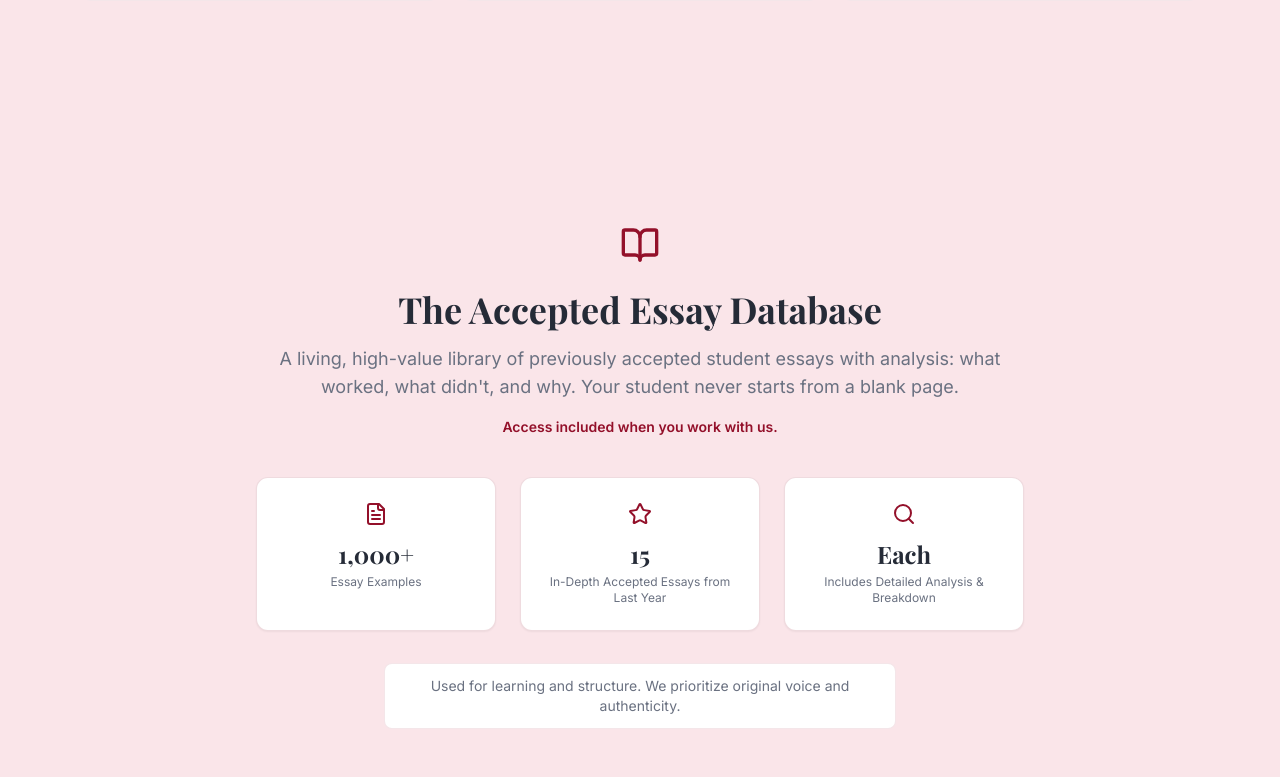
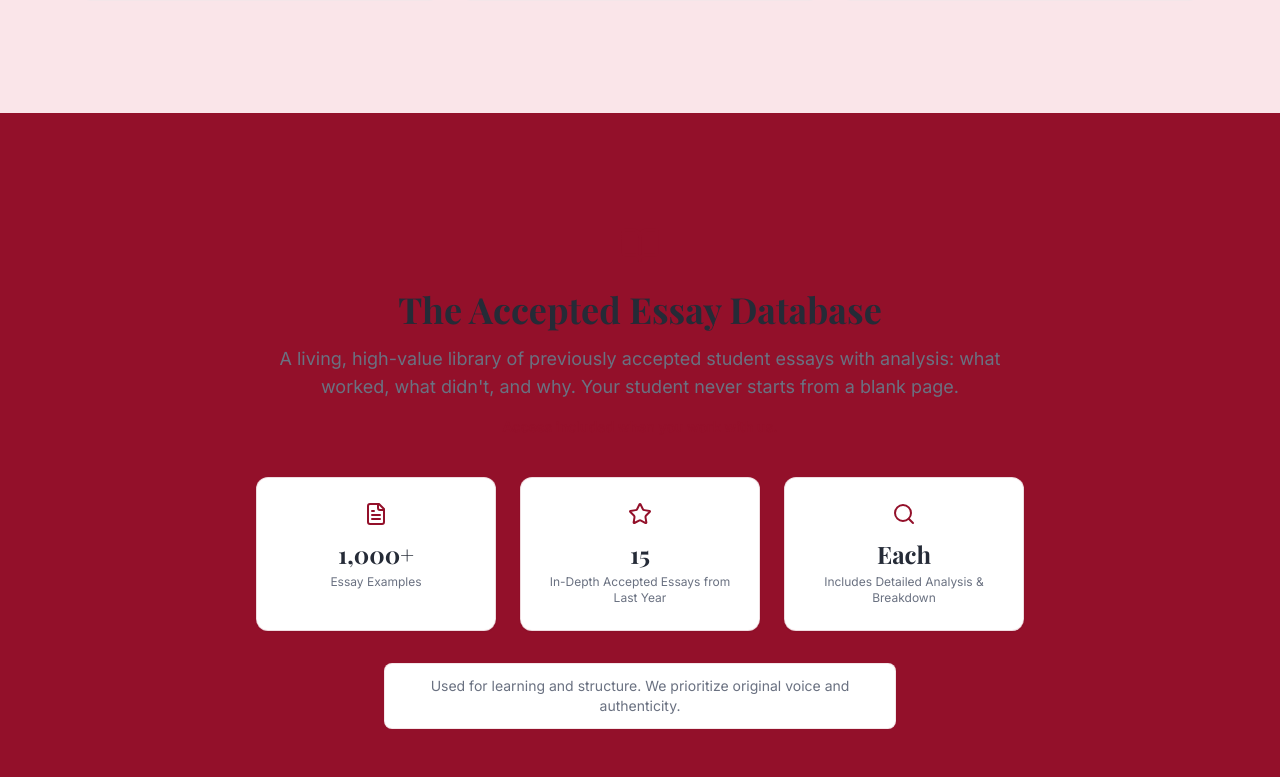
Before and after one commit to Samsamweb/limitless-steps-admit, a React (Vite) app: page / in a window 1280 px wide. Shown: the part 2423-3200 px from the top of the page. Built offline with nearby package versions, Linux system fonts and the light colour scheme; the HTML template or start-up script is replaced by a standard one; a web font is replaced by a local one.

Commit message:
Preceding changes

```diff
--- a/src/components/EssayDatabaseSection.tsx
+++ b/src/components/EssayDatabaseSection.tsx
@@ -8,7 +8,7 @@ const metrics = [
 
 export function EssayDatabaseSection() {
   return (
-    <section id="essays" className="section-padding bg-crimson-light">
+    <section id="essays" className="section-padding bg-primary text-primary-foreground">
       <div className="max-w-7xl mx-auto">
         <div className="max-w-3xl mx-auto text-center mb-10">
           <BookOpen className="h-10 w-10 text-primary mx-auto mb-6" />
```
